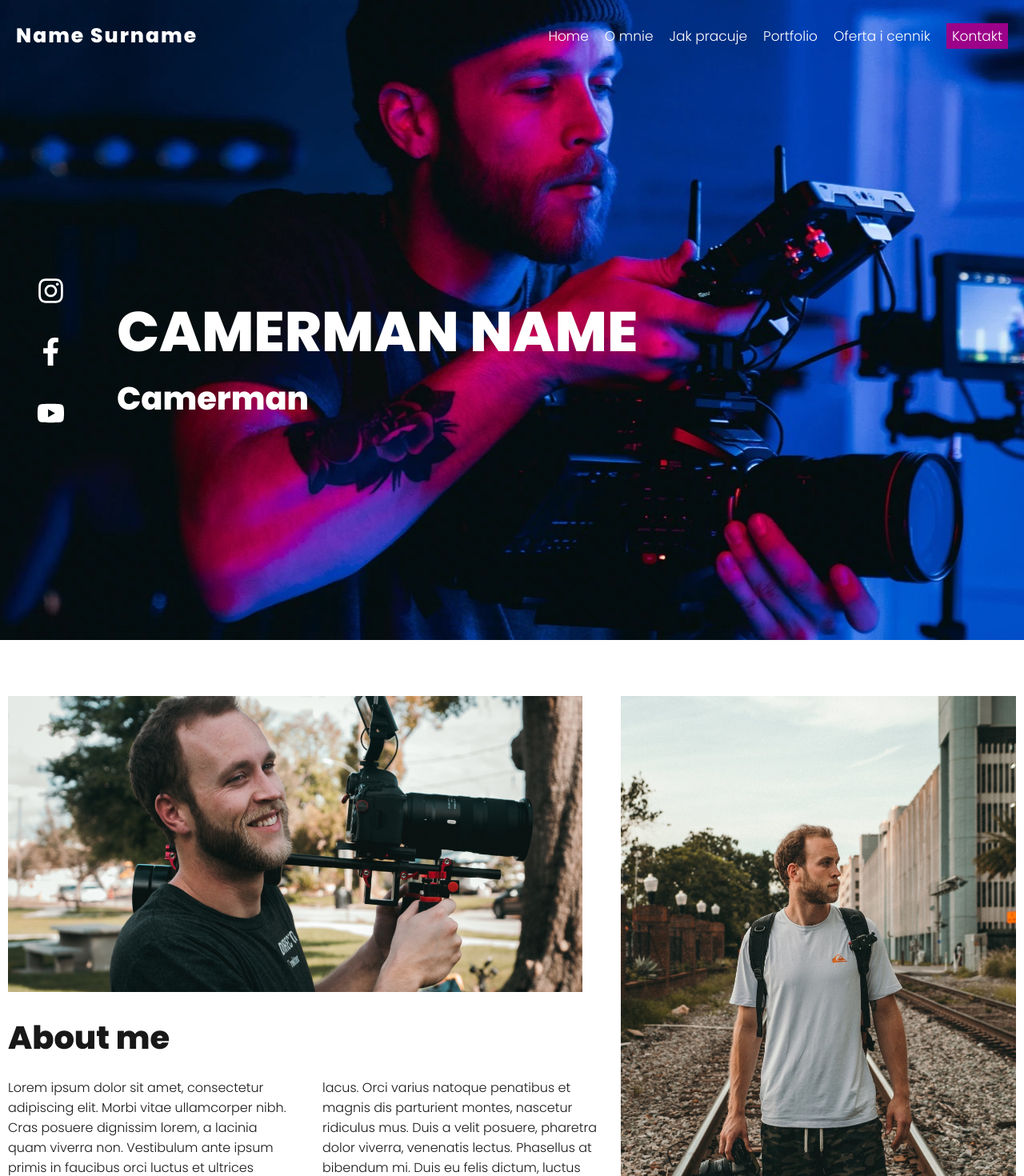
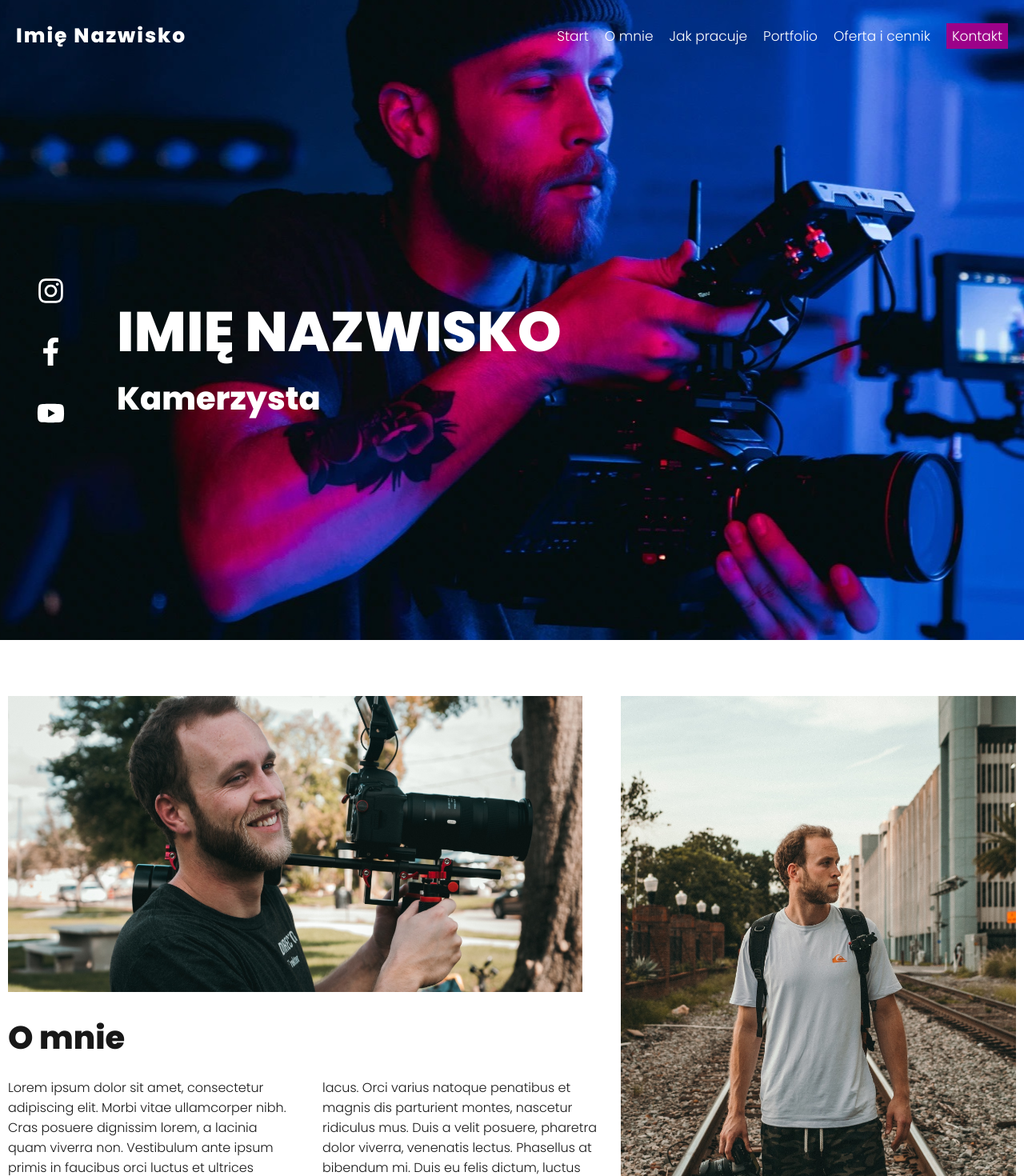
Before and after one commit to DawidDev/camerman, a React (Create React App) app: page / in a window 1280 px wide. Shown: the top 1470 px of the page at 80% size. Built offline with nearby package versions, Linux system fonts and the light colour scheme.

Commit message:
Translate text

```diff
--- a/src/components/HomePage/AboutMe.js
+++ b/src/components/HomePage/AboutMe.js
@@ -102,7 +102,7 @@ const AboutMe = () => {
             <MainContainer readMore={ReadMore} name="about-me">
                 <div className="block-1">
                     <img src={MeImg1} alt=""/>
-                    <h4>About me</h4>
+                    <h4>O mnie</h4>
                     <div className="column-txt">
                         <p className="read-more-wrap">Lorem ipsum dolor sit amet, consectetur adipiscing elit. Morbi vitae ullamcorper nibh. Cras posuere dignissim lorem, a lacinia quam viverra non.  <span className="read-more-target"> Vestibulum ante ipsum primis in faucibus orci luctus et ultrices posuere cubilia curae; Donec sit amet tincidunt nibh, in euismod elit. Aliquam quis lacus fermentum, dictum massa et, pharetra lacus. Orci varius natoque penatibus et magnis dis parturient montes, nascetur ridiculus mus. Duis a velit posuere, pharetra dolor viverra, venenatis lectus. Phasellus at bibendum mi. Duis eu felis dictum, luctus magna eget, cursus magna. Nam consectetur faucibus sapien, vitae luctus dui facilisis at.</span> </p>
                         <button onClick={setReadMore.bind(this, !ReadMore)}>{titleButton}</button>
--- a/src/components/Incentive.js
+++ b/src/components/Incentive.js
@@ -3,6 +3,7 @@ import React from 'react';
 import styled from 'styled-components';
 
 import {animateScroll as scroll, scrollSpy, scroller } from 'react-scroll'
+import {NavLink} from 'react-router-dom'
 
 import background from '../images/background.jpg'
 
@@ -52,6 +53,11 @@ const MainContainer = styled.div`
             float: right;
             height: 40px;
             width: 120px;
+
+            .navLink {
+                color: #fff;
+                text-decoration: none;
+            }
         }
 
         button:hover {
@@ -84,14 +90,30 @@ const ContactIncentive = ({scrollToContactFnk}) => {
     );
 }
 
-const OfferIncentive = (
+const OfferIncentive = () =>{
+    // Obsłua scroll po przejściu do strony OfferPage
+    const fnk = (nameContainer) => {
+        setTimeout( function(){
+            scroller.scrollTo(nameContainer, {
+                duration: 800,
+                delay: 0,
+                smooth: 'easeInOutQuart',
+                offset: nameContainer === "start-position" ? 0 : -70,
+              });
+        }, 300 )
+     }
+
+     const clickFnk = (nameContainer) => {
+        fnk(nameContainer)
+     }
+    return(
     <>
         <div className="block">
             <p>Sprawdź moją ofertę i cennik</p>
-            <button>Sprawdź</button>
+            <button><NavLink className="navLink" to="/offer-and-price" exact={true} onClick={clickFnk.bind(this, "offer-price")}>Sprawdź</NavLink></button>
         </div>
     </>
-)
+)}
 
 const Incentive = ({type}) => {
 
@@ -105,7 +127,7 @@ const Incentive = ({type}) => {
               });
         }, 300 )
      }
-    const whatReturn = type === "contact" ? <ContactIncentive scrollToContactFnk={scrollContact}/> : OfferIncentive;
+    const whatReturn = type === "contact" ? <ContactIncentive scrollToContactFnk={scrollContact}/> : <OfferIncentive />;
 
     return (
         <MainContainer typeBackground={type}>
--- a/src/components/Jumbutron.js
+++ b/src/components/Jumbutron.js
@@ -78,7 +78,7 @@ const MainContainer = styled.div`
             width: auto;
             height: auto;
             padding: 0;
-            transform: translateY(-100%);
+            transform: translateY(-20%);
             margin-left: 20px;
 
             i {
@@ -89,7 +89,7 @@ const MainContainer = styled.div`
         }
 
         .header-block {
-            transform: translateY(60%);
+            transform: translateY(40%);
 
             h1 {
                 font-size: 50px;
@@ -111,8 +111,8 @@ const Jumbutron = ({type}) => {
                 <i><FaYoutube /></i>
             </div>
             <div className="header-block">
-                <h1>Camerman Name</h1>
-                <h3>Camerman</h3>
+                <h1>Imię Nazwisko</h1>
+                <h3>Kamerzysta</h3>
             </div>
         </>
     )
--- a/src/components/navigation/Navbar.jsx
+++ b/src/components/navigation/Navbar.jsx
@@ -34,7 +34,7 @@ const Navbar = () => {
 
     return (
        <Nav>
-           <div className="logo">Name Surname</div>
+           <div className="logo">Imię Nazwisko</div>
            <Burger />
        </Nav>
      );
--- a/src/components/navigation/RightNav.jsx
+++ b/src/components/navigation/RightNav.jsx
@@ -81,7 +81,7 @@ const RightNav = ({open, close}) => {
 
    return (
             <Ul open={open}>
-               <li><NavLink to="/" exact={true} onClick={clickFnk.bind(this, "start-position")}>Home</NavLink></li>
+               <li><NavLink to="/" exact={true} onClick={clickFnk.bind(this, "start-position")}>Start</NavLink></li>
                <li><NavLink to="/" exact={true} onClick={clickFnk.bind(this, "about-me")} >O mnie</NavLink></li>
                <li><NavLink to="/" exact={true} onClick={clickFnk.bind(this, "how-working")} >Jak pracuje</NavLink></li>
                <li><NavLink to="/" exact={true} onClick={clickFnk.bind(this, "portfolio")}>Portfolio</NavLink></li>
--- a/src/layouts/Footer.js
+++ b/src/layouts/Footer.js
@@ -35,7 +35,7 @@ const Footer = () => {
                 <i><FaFacebookF /></i>
                 <i><FaYoutube /></i>
             </div>
-            <p>NAME SURNAME</p>
+            <p>Imię Nazwisko</p>
         </MainContainer>
      );
 }
```
